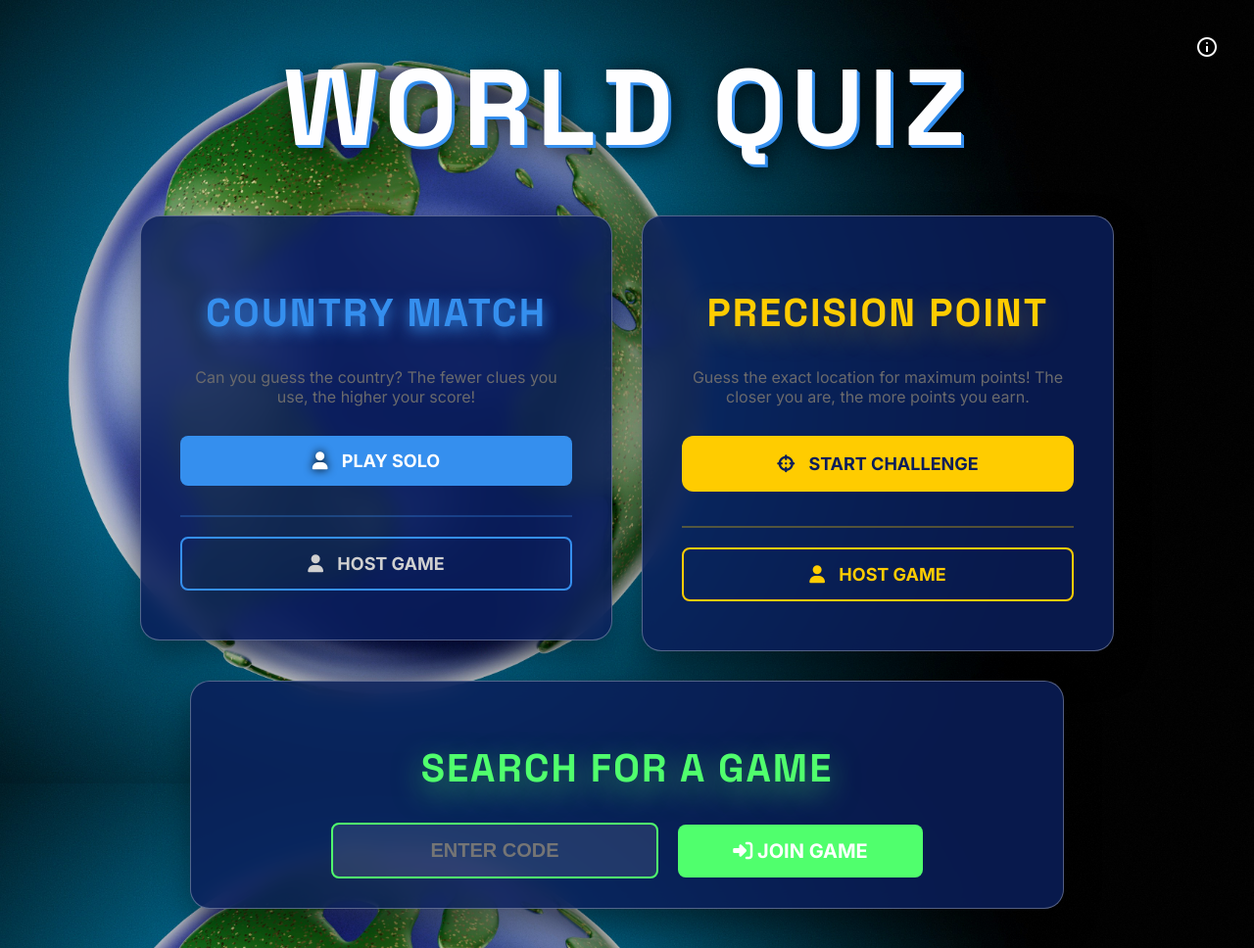
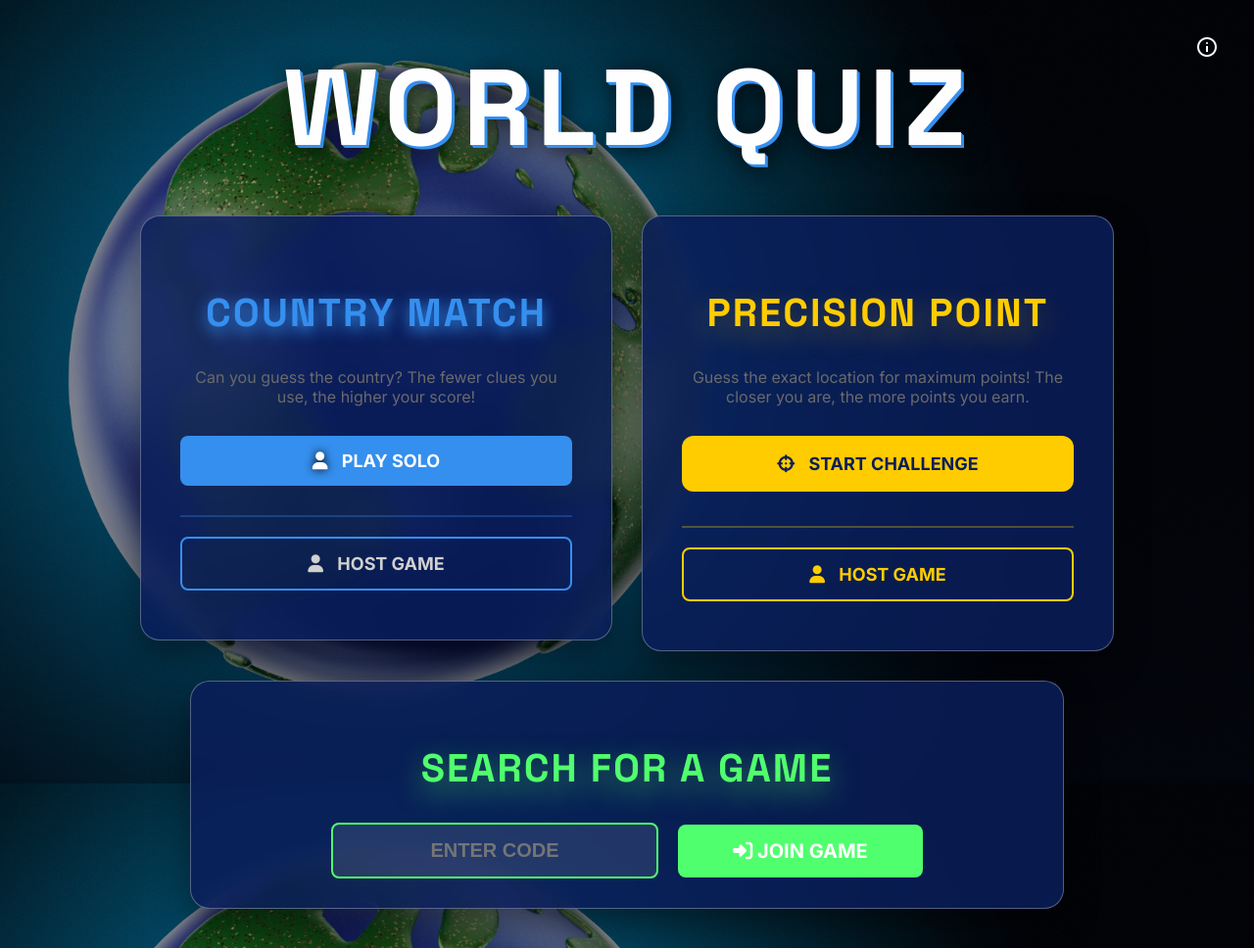
Before and after one commit to Morgan-barry/geoguessr-node-version--1-, a website: page public/mainMenu.html in a window 1280 px wide. Shown: the whole page at 98% size. Drawn offline with nearby package versions, Linux system fonts and the light colour scheme.

Commit message:
background

```diff
--- a/public/mainMenu.html
+++ b/public/mainMenu.html
@@ -6,6 +6,7 @@
         /* Full-screen background image with a dark overlay for better text visibility */
         body {
             background-image:
+                linear-gradient(180deg, rgba(4,8,22,0.25) 0%, rgba(4,8,22,0.35) 60%, rgba(4,8,22,0.5) 100%),
                 url(bg.jpg);
             background-repeat: no-repeat;
             background-position: center;
```
